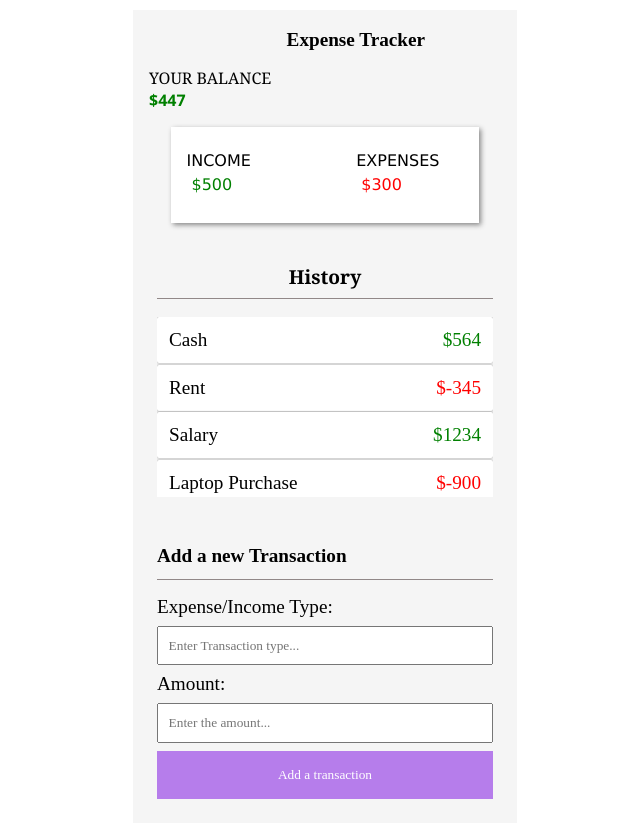
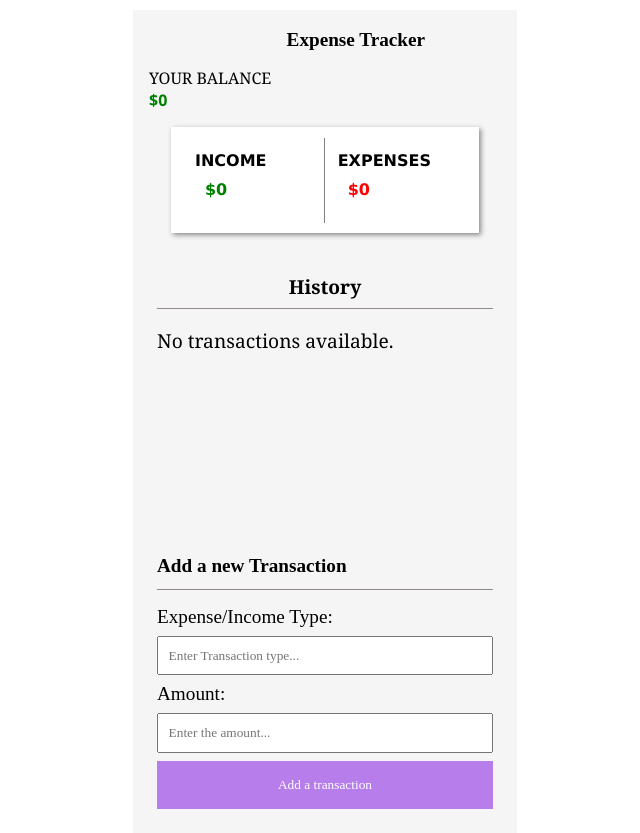
Before and after one commit to MainaliMiraj/ExpenseTracker, a React (Create React App) app: page / in a window 1280 px wide. Shown: the whole page, without its empty margins (315-955 px from the left). Built offline with nearby package versions, Linux system fonts and the light colour scheme.

Commit message:
added the context to the project

```diff
--- a/src/App.js
+++ b/src/App.js
@@ -3,9 +3,11 @@ import IncomeExpensesBox from "./components/IncomeExpensesBox/IncomeExpensesBox"
 import TotalBalance from "./components/TotalBalance/TotalBalance";
 import TransactionHistory from "./components/TransactionHistory/TransactionHistory";
 import NewTransaction from "./components/NewTransaction.jsx/NewTransaction";
+import { ExpenseTrackerProvider } from "./ExpenseTrackerContext";
 
 function App() {
   return (
+    <ExpenseTrackerProvider>
       <div className="container">
         <div className="box">
           <div className="title">Expense Tracker</div>
@@ -15,6 +17,7 @@ function App() {
           <NewTransaction />
         </div>
       </div>
+    </ExpenseTrackerProvider>
   );
 }
 
--- /dev/null
+++ b/src/ExpenseTrackerContext.js
@@ -0,0 +1,36 @@
+// ExpenseTrackerContext.js
+import { createContext, useContext, useState } from "react";
+
+const ExpenseTrackerContext = createContext();
+
+export const useExpenseTracker = () => useContext(ExpenseTrackerContext);
+
+export const ExpenseTrackerProvider = ({ children }) => {
+  const [totalBalance, setTotalBalance] = useState(0);
+  const [totalIncome, setTotalIncome] = useState(0);
+  const [totalExpenses, setTotalExpenses] = useState(0);
+  const [transactionHistory, setTransactionHistory] = useState([]);
+  const [transactionType, setTransactionType] = useState("");
+  const [amount, setAmount] = useState(0);
+
+  const addTransaction = (transaction) => {
+    setTransactionHistory([...transactionHistory, transaction]);
+  };
+  return (
+    <ExpenseTrackerContext.Provider
+      value={{
+        totalBalance,
+        totalIncome,
+        totalExpenses,
+        transactionHistory,
+        transactionType,
+        amount,
+        setTransactionType,
+        setAmount,
+        addTransaction,
+      }}
+    >
+      {children}
+    </ExpenseTrackerContext.Provider>
+  );
+};
--- a/src/components/IncomeExpensesBox/IncomeExpensesBox.jsx
+++ b/src/components/IncomeExpensesBox/IncomeExpensesBox.jsx
@@ -1,17 +1,19 @@
 import React from "react";
 import styles from "./IncomeExpensesBox.module.css";
+import { useExpenseTracker } from "../../ExpenseTrackerContext";
 
-const IncomeExpensesBox = ({ income, expenses }) => {
+const IncomeExpensesBox = () => {
+  const { totalIncome, totalExpenses } = useExpenseTracker();
   return (
     <div className={styles.income_expenses}>
       <div className={styles.income}>
         <div className={styles.income_title}>INCOME</div>
-        <div className={styles.income_amount}>${income}</div>
+        <div className={styles.income_amount}>${totalIncome}</div>
       </div>
       <div className={styles.line}></div>
       <div className={styles.expenses}>
         <div className={styles.expense_title}>EXPENSES</div>
-        <div className={styles.expenses_amount}>${expenses}</div>
+        <div className={styles.expenses_amount}>${totalExpenses}</div>
       </div>
     </div>
   );
--- a/src/components/IncomeExpensesBox/IncomeExpensesBox.module.css
+++ b/src/components/IncomeExpensesBox/IncomeExpensesBox.module.css
@@ -10,8 +10,10 @@
   position: relative;
   left: 10%;
   align-items: center;
+  font-weight: bolder;
 }
 .line {
+  position: absolute;
   height: 80%;
   width: 1px;
   background-color: gray;
@@ -23,9 +25,9 @@
 }
 .expenses_amount {
   color: red;
-  padding: 5px;
+  margin: 10px;
 }
 .income_amount {
   color: green;
-  padding: 5px;
+  margin: 10px;
 }
--- a/src/components/NewTransaction.jsx/NewTransaction.jsx
+++ b/src/components/NewTransaction.jsx/NewTransaction.jsx
@@ -1,7 +1,13 @@
-import React from "react";
+import React, { useState } from "react";
 import styles from "./NewTransaction.module.css";
 
 const NewTransaction = () => {
+  const [transactionType, setTransactionType] = useState("");
+  const [amount, setAmount] = useState(0);
+
+  function handleClick() {
+    console.log(transactionType, amount);
+  }
   return (
     <div className={styles.container}>
       <div className={styles.title}>Add a new Transaction</div>
@@ -11,14 +17,16 @@ const NewTransaction = () => {
         type="text"
         className={styles.input}
         placeholder="Enter Transaction type..."
+        onChange={(e) => setTransactionType(e.target.value)}
       />
       <div className={styles.amount}>Amount:</div>
       <input
-        type="text"
+        type="number"
         className={styles.input}
         placeholder="Enter the amount..."
+        onChange={(e) => setAmount(Number(e.target.value))}
       />
-      <button  className={styles.submit}>
+      <button className={styles.submit} onClick={handleClick}>
         Add a transaction
       </button>
     </div>
--- a/src/components/TotalBalance/TotalBalance.jsx
+++ b/src/components/TotalBalance/TotalBalance.jsx
@@ -1,13 +1,15 @@
 import React from "react";
 import styles from "./TotalBalance.module.css";
+import { useExpenseTracker } from "../../ExpenseTrackerContext";
 
-const TotalBalance = ({ amount }) => {
-  const colorClass = amount < 0 ? styles.red : styles.green;
+const TotalBalance = () => {
+  const { totalBalance } = useExpenseTracker();
+  const colorClass = totalBalance < 0 ? styles.red : styles.green;
   return (
     <div className={styles.show_balance}>
       <div className={styles.balance_title}>YOUR BALANCE</div>
       <div className={`${styles.balance_amount} ${colorClass}`}>
-        ${amount}
+        ${totalBalance}
       </div>
     </div>
   );
--- a/src/components/TransactionHistory/TransactionHistory.jsx
+++ b/src/components/TransactionHistory/TransactionHistory.jsx
@@ -3,15 +3,21 @@ import styles from "./TransactionHistory.module.css";
 import { TransactionBox } from "../TransactionBox/TransactionBox";
 
 const TransactionHistory = () => {
+  const transactions = [];
+
   return (
     <div className={styles.container}>
       <div className={styles.history}>History</div>
       <div className={styles.line}></div>
       <div className={styles.TransactionHistory}>
-        <TransactionBox amount={564} transactionType={"Cash"} />
-        <TransactionBox amount={-345} transactionType={"Rent"} />
-        <TransactionBox amount={1234} transactionType={"Salary"} />
-        <TransactionBox amount={-900} transactionType={"Laptop Purchase"} />
+        {transactions.length === 0
+          ? "No transactions available."
+          : transactions.map((eachTranaction) => (
+              <TransactionBox
+                transactionType={eachTranaction.type}
+                amount={eachTranaction.amount}
+              />
+            ))}
       </div>
     </div>
   );
```
Lines whose indentation alone changed are shown as unchanged.
